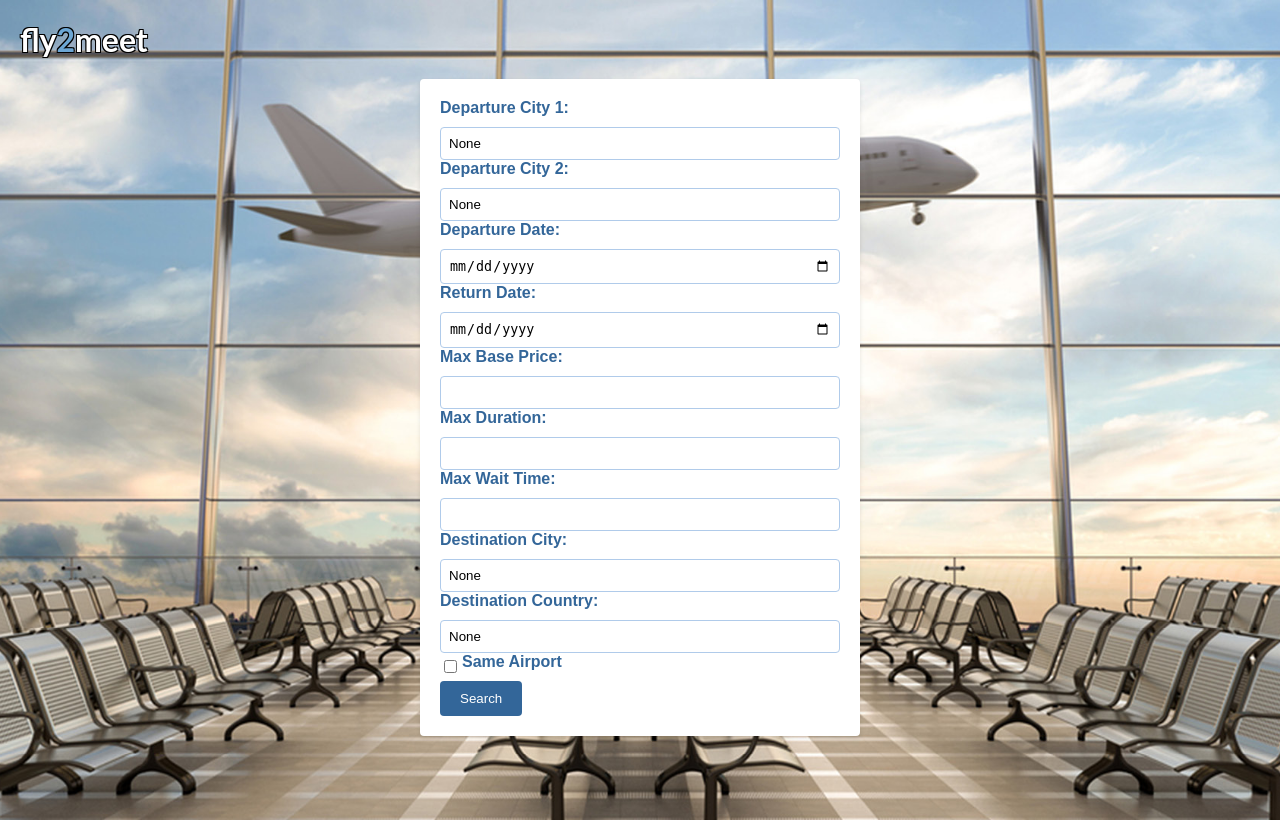
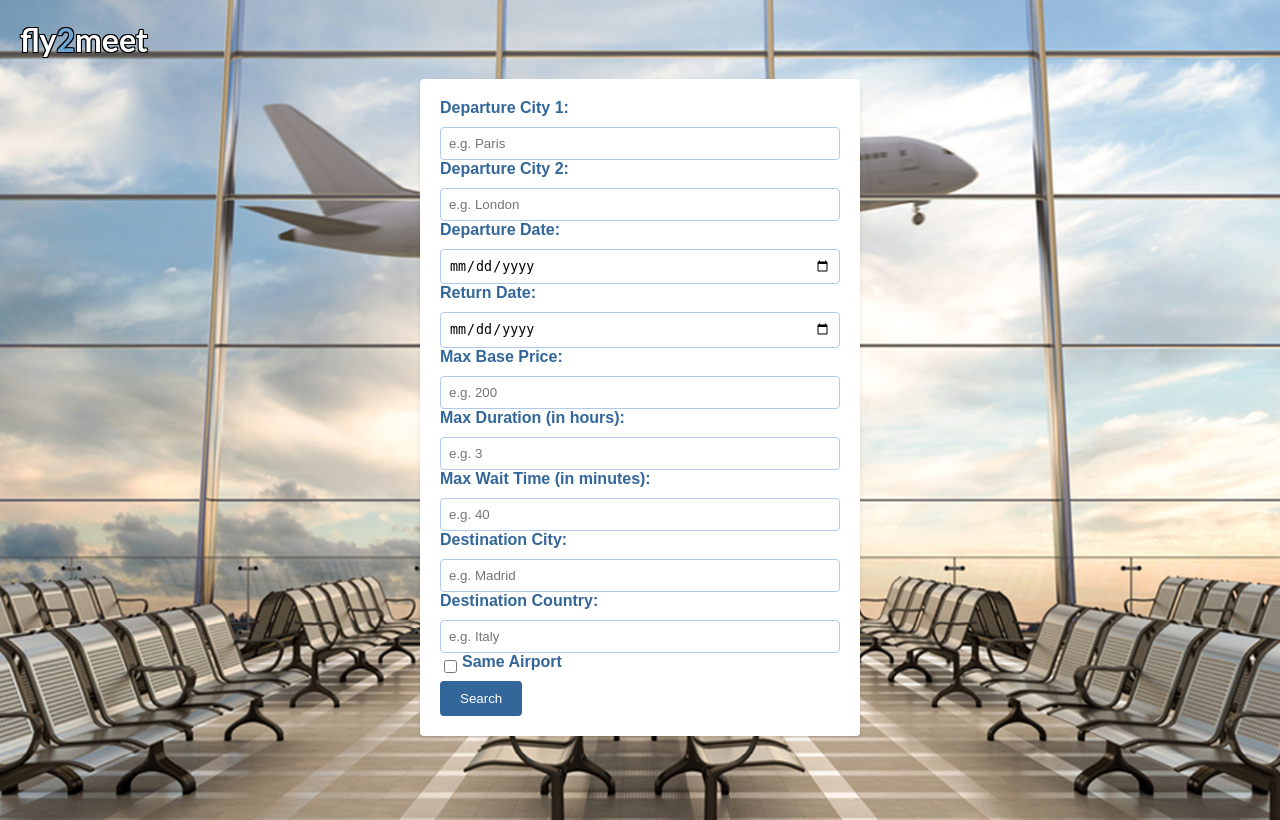
Before and after one commit to DadeOrsu/Fly2Meet, a Flask app: page / in a window 1280 px wide. Run offline with Flask 3, Linux system fonts and the light colour scheme.

Commit message:
modificato placeholder e valore di default

```diff
--- a/templates/index.html
+++ b/templates/index.html
@@ -13,31 +13,30 @@
 
     <form method="POST" action="{{ url_for('search_flights') }}">
         <label for="departure_city_1">Departure City 1:</label>
-        <input type="text" id="departure_city_1" name="departure_city_1" value="{{ request.form.get('departure_city_1') }}" required>
-
+        <input type="text" id="departure_city_1" name="departure_city_1" placeholder="e.g. Paris" required>
         <label for="departure_city_2">Departure City 2:</label>
-        <input type="text" id="departure_city_2" name="departure_city_2" value="{{ request.form.get('departure_city_2') }}" required>
+        <input type="text" id="departure_city_2" name="departure_city_2" placeholder="e.g. London" required>
 
         <label for="departure_date">Departure Date:</label>
-        <input type="date" id="departure_date" name="departure_date" value="{{ request.form.get('departure_date') }}" required>
+        <input type="date" id="departure_date" name="departure_date" required>
 
         <label for="return_date">Return Date:</label>
-        <input type="date" id="return_date" name="return_date" value="{{ request.form.get('return_date', '') }}">
+        <input type="date" id="return_date" name="return_date">
 
         <label for="max_base_price">Max Base Price:</label>
-        <input type="number" id="max_base_price" name="max_base_price" value="{{ request.form.get('max_base_price') }}" required min="0">
+        <input type="number" id="max_base_price" name="max_base_price" placeholder="e.g. 200" required min="0">
 
-        <label for="max_duration">Max Duration:</label>
-        <input type="number" id="max_duration" name="max_duration" value="{{ request.form.get('max_duration') }}" required min="0">
+        <label for="max_duration">Max Duration (in hours):</label>
+        <input type="number" id="max_duration" name="max_duration" placeholder="e.g. 3" required min="0">
 
-        <label for="max_wait_time">Max Wait Time:</label>
-        <input type="number" id="max_wait_time" name="max_wait_time" value="{{ request.form.get('max_wait_time') }}" required min="0">
+        <label for="max_wait_time">Max Wait Time (in minutes):</label>
+        <input type="number" id="max_wait_time" name="max_wait_time" placeholder="e.g. 40" required min="0">
 
         <label for="destination">Destination City:</label>
-        <input type="text" id="destination" name="destination" value="{{ request.form.get('destination') }}">
+        <input type="text" id="destination" name="destination" placeholder="e.g. Madrid">
 
         <label for="destination_country">Destination Country:</label>
-        <input type="text" id="destination_country" name="destination_country" value="{{ request.form.get('destination_country')}}" >
+        <input type="text" id="destination_country" name="destination_country" placeholder="e.g. Italy" >
 
         <div class="checkbox">
             <input type="checkbox" id="same_airport" name="same_airport">
```
